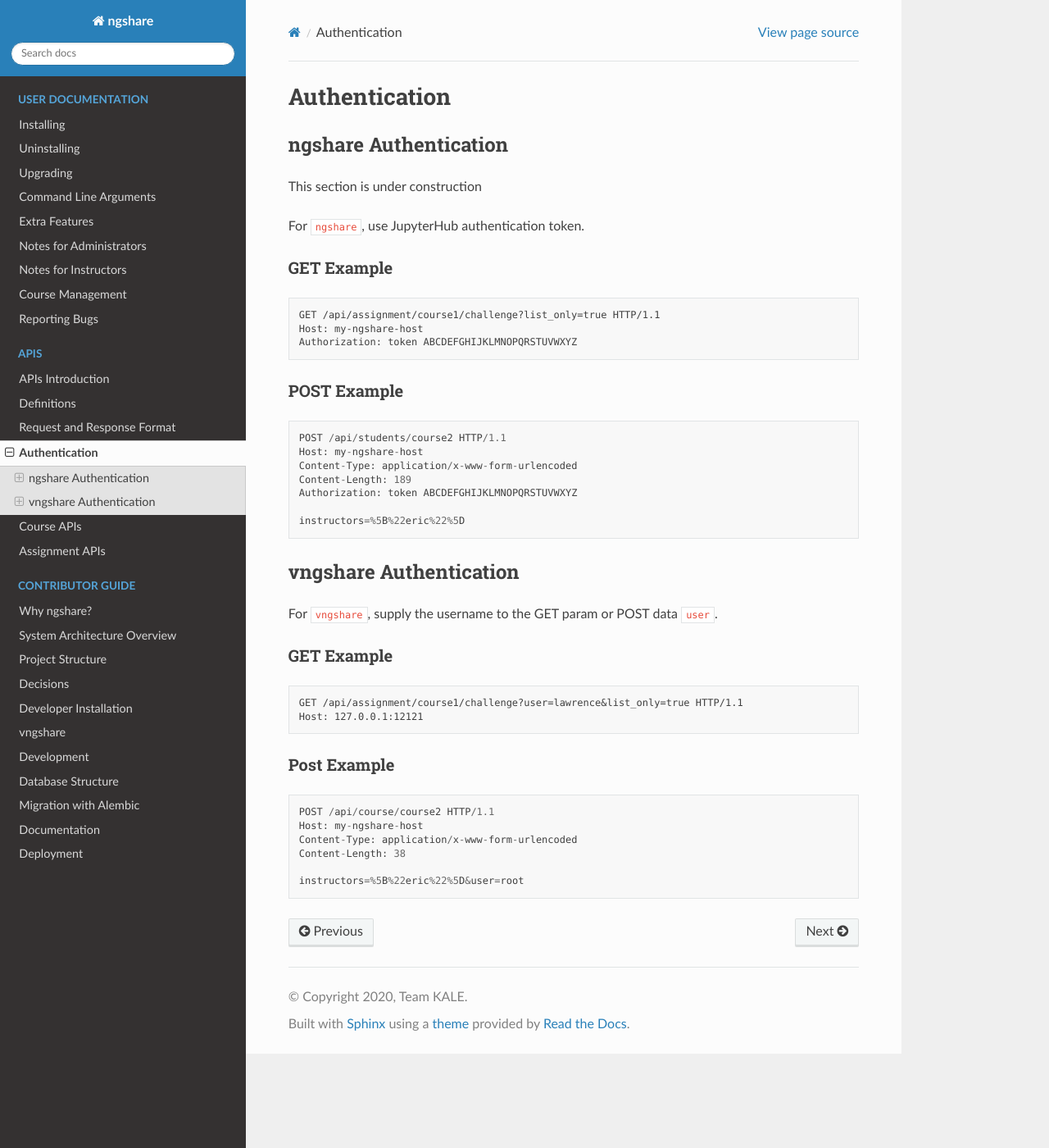
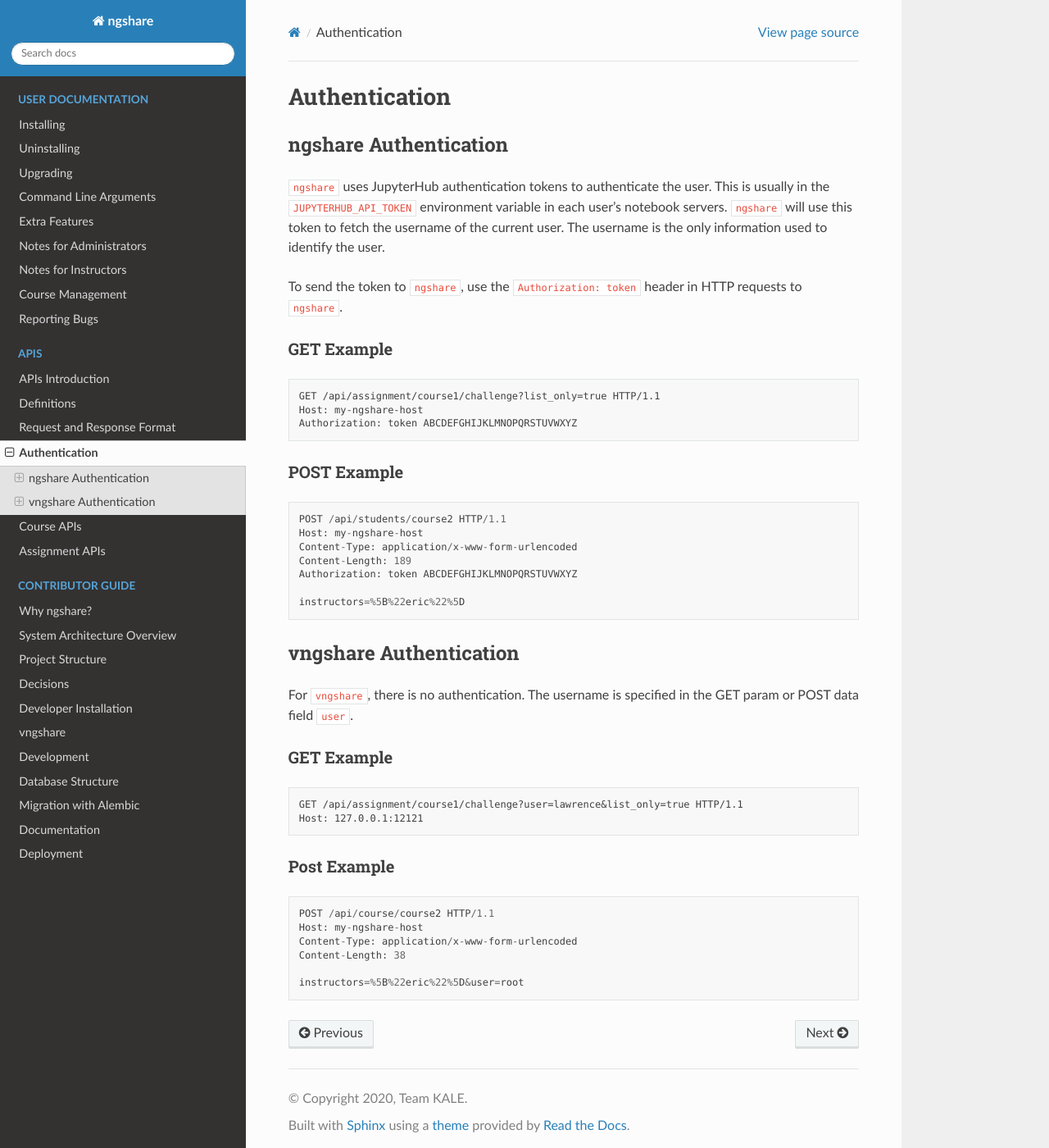
Before and after one commit to LibreTexts/ngshare, a Sphinx documentation site: the page built from docs/api/authentication.rst, in a window 1280 px wide and 1400 px high. Shown: the whole window at 82% size. Built offline with Sphinx 7.4.7 and the Read the Docs theme 2.0.0, drawn with Linux system fonts in a browser that asks for light colours.

Commit message:
clean up TODO in documentation

```diff
--- a/docs/api/authentication.rst
+++ b/docs/api/authentication.rst
@@ -4,9 +4,9 @@
 ngshare Authentication
 ----------------------
 
-This section is under construction
+``ngshare`` uses JupyterHub authentication tokens to authenticate the user. This is usually in the ``JUPYTERHUB_API_TOKEN`` environment variable in each user's notebook servers. ``ngshare`` will use this token to fetch the username of the current user. The username is the only information used to identify the user.
 
-For ``ngshare``, use JupyterHub authentication token.
+To send the token to ``ngshare``, use the ``Authorization: token`` header in HTTP requests to ``ngshare``.
 
 GET Example
 ^^^^^^^^^^^
@@ -33,7 +33,7 @@
 vngshare Authentication
 -----------------------
 
-For ``vngshare``, supply the username to the GET param or POST data ``user``.
+For ``vngshare``, there is no authentication. The username is specified in the GET param or POST data field ``user``.
 
 GET Example
 ^^^^^^^^^^^
--- a/docs/contributer_guide/decisions.rst
+++ b/docs/contributer_guide/decisions.rst
@@ -1,7 +1,5 @@
 Decisions
 =========
-
-This section is under construction
 
 Technologies Employed
 ---------------------
--- a/docs/contributer_guide/development.rst
+++ b/docs/contributer_guide/development.rst
@@ -40,6 +40,4 @@
 Contributing
 ------------
 
-If you want to contribute to ``ngshare``, submit a pull request to `https://github.com/lxylxy123456/ngshare/ <https://github.com/lxylxy123456/ngshare/>`_.
-
-This section is under construction.
+If you want to contribute to ``ngshare``, submit a pull request to `https://github.com/lxylxy123456/ngshare/pulls <https://github.com/lxylxy123456/ngshare/pulls>`_.
```
Also changed, not shown: docs/contributer_guide/project_structure.rst (+14 -2 lines).
